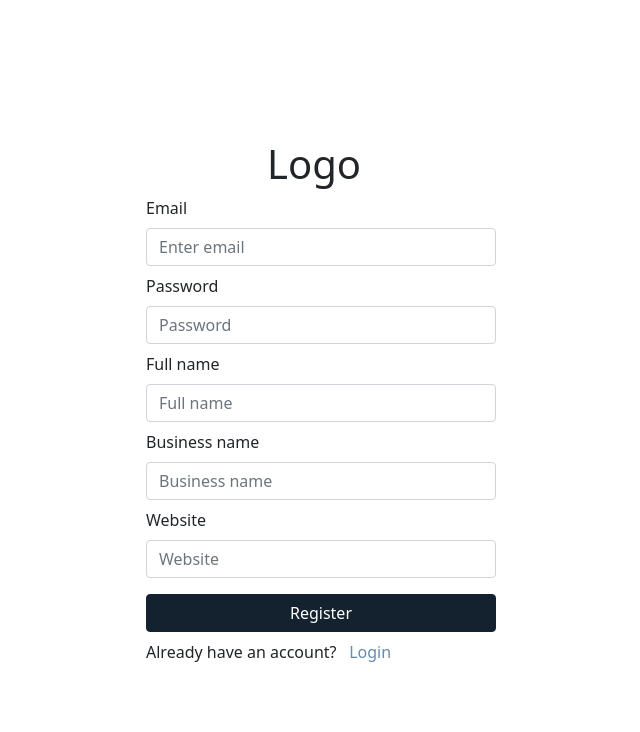
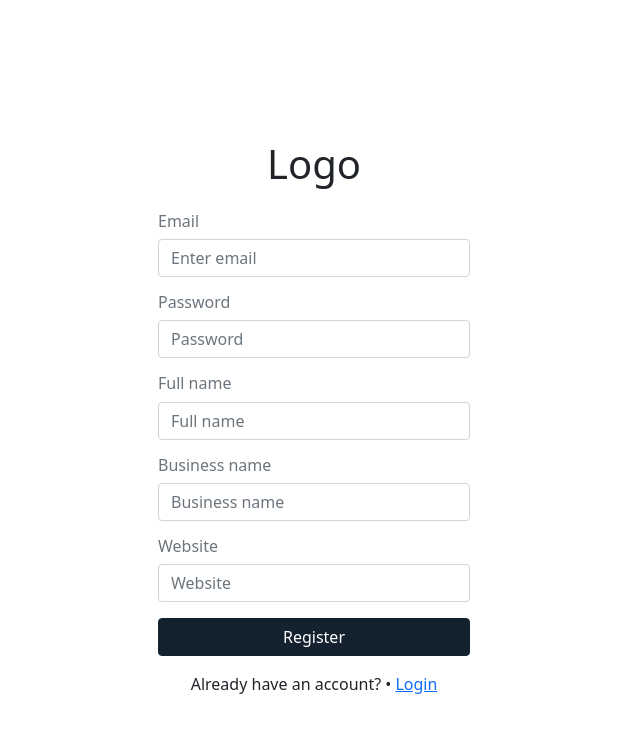
Before and after one commit to BramwellHorace-FS/inventera, a React (Create React App) app in the folder reactjs/client/: page /register in a window 1280 px wide. Shown: the top 732 px of the page, without its empty margins (326-966 px from the left). Built offline with nearby package versions, Linux system fonts and the light colour scheme.

Commit message:
updated all forms. Removed CSS modules and replaced with BootStrap

```diff
--- a/reactjs/client/src/components/button/button.module.css
+++ /dev/null
@@ -1,9 +0,0 @@
-.btnPrimary {
-  color: #fff;
-  background-color: #17222f;
-  border-color: #17222f;
-  display: flex;
-  justify-content: space-around;
-  align-items: center;
-  column-gap: 1rem;
-}
--- a/reactjs/client/src/components/button/index.js
+++ b/reactjs/client/src/components/button/index.js
@@ -1,11 +1,14 @@
 import React from 'react';
 import PropTypes from 'prop-types';
 import { Button } from 'react-bootstrap';
-import Styles from './button.module.css';
 
 export default function PrimaryButton({ children, onClick }) {
   return (
-    <Button onClick={onClick} variant="primary" className={Styles.btnPrimary}>
+    <Button
+      onClick={onClick}
+      variant="primary"
+      className="d-flex justify-content-center align-items-center gap-2"
+    >
       {children}
     </Button>
   );
--- a/reactjs/client/src/components/forms/loginForm.js/index.js
+++ b/reactjs/client/src/components/forms/loginForm.js/index.js
@@ -1,8 +1,6 @@
 import { useState } from 'react';
 import { Link } from 'react-router-dom';
-import Form from 'react-bootstrap/Form';
-import Button from 'react-bootstrap/Button';
-import Styles from './loginForm.module.css';
+import { Form, Button, Container, Row, Col } from 'react-bootstrap';
 
 export default function LoginForm() {
   const [validated, setValidated] = useState(false);
@@ -22,33 +20,46 @@ export default function LoginForm() {
     <>
       <Form noValidate validated={validated} onSubmit={handleSubmit}>
         <Form.Group>
-          <Form.Label className={Styles.label}>
-            Email (demo@demo.com)
+          <Container fluid>
+            <Row>
+              <Col>
+                <Form.Label className="text-muted h6 mt-3">
+                  Email (demo@demo.com){' '}
+                </Form.Label>
                 <Form.Control type="email" placeholder="Enter email" required />
                 <Form.Control.Feedback type="invalid">
                   Please enter a valid email.
                 </Form.Control.Feedback>
-          </Form.Label>
+              </Col>
+            </Row>
+          </Container>
         </Form.Group>
         <Form.Group>
-          <Form.Label className={Styles.label}>
+          <Container fluid>
+            <Row>
+              <Col>
+                <Form.Label className="text-muted h6 mt-3">
                   Password (demo)
+                </Form.Label>
                 <Form.Control type="password" placeholder="Password" required />
                 <Form.Control.Feedback type="invalid">
                   Please enter a password.
                 </Form.Control.Feedback>
-          </Form.Label>
+              </Col>
+            </Row>
+          </Container>
         </Form.Group>
-        <Button variant="primary" type="submit" className={Styles.submitBtn}>
+
+        <Container fluid className="mt-3">
+          <Button variant="primary" type="submit" className="w-100">
             Login
           </Button>
+        </Container>
       </Form>
-      <div className={Styles.linkGroup}>
-        <p> Do not have an account? </p>
-        <Link to="/register" className={Styles.link}>
-          Register
-        </Link>
-      </div>
+      <Container fluid className="d-flex gap-1 mt-3 justify-content-center">
+        <p>Do not have an account? • </p>
+        <Link to="/register">Register</Link>
+      </Container>
     </>
   );
 }
--- a/reactjs/client/src/components/forms/loginForm.js/loginForm.module.css
+++ /dev/null
@@ -1,32 +0,0 @@
-.form {
-}
-
-.label {
-  width: 350px;
-  row-gap: 0.5rem;
-  display: flex;
-  justify-content: flex-start;
-  align-items: flex-start;
-  flex-direction: column;
-  margin-top: 0.5rem;
-}
-
-.submitBtn {
-  background-color: #142230;
-  border: 1px solid #142230;
-  width: 350px;
-  margin-top: 0.5rem;
-}
-
-.linkGroup {
-  display: grid;
-  grid-template-columns: 55% 45%;
-  grid-gap: 0.1rem;
-  margin-top: 0.5rem;
-}
-
-.link {
-  color: #638bb3;
-  text-decoration: none;
-  font-size: 1rem;
-}
--- a/reactjs/client/src/components/forms/productForm/index.js
+++ b/reactjs/client/src/components/forms/productForm/index.js
@@ -44,7 +44,7 @@ export default function ProductForm({ handleClose }) {
           <Row>
             <Col>
               <Form.Label className="text-muted h6 mt-3">
-                Current Stock Level{' '}
+                Current Stock Level
               </Form.Label>
               <Form.Control
                 type="number"
@@ -119,12 +119,13 @@ export default function ProductForm({ handleClose }) {
             <Col>
               <Form.Label className="text-muted h6 mt-3">Unit Type </Form.Label>
               <Form.Select required>
-                <option value="oz">Ounces</option>
-                <option value="g">Grams</option>
-                <option value="kg">Kilograms</option>
-                <option value="ml">Milliliters</option>
-                <option value="l">Liters</option>
+                <option value="kg">Kilograms (kg)</option>
+                <option value="g">Grams (g)</option>
+                <option value="l">Liters (l)</option>
+                <option value="ml">Milliliters (ml)</option>
                 <option value="piece">Pieces</option>
+                <option value="lb">Pounds (lb)</option>
+                <option value="oz">Ounces (oz)</option>
               </Form.Select>
               <Form.Control.Feedback type="invalid">
                 Please select a unit type.
--- a/reactjs/client/src/components/forms/productionForm/index.js
+++ b/reactjs/client/src/components/forms/productionForm/index.js
@@ -1,9 +1,13 @@
 import { useState } from 'react';
-import Form from 'react-bootstrap/Form';
-import Button from 'react-bootstrap/Button';
-import ButtonGroup from 'react-bootstrap/ButtonGroup';
+import {
+  Form,
+  Button,
+  ButtonGroup,
+  Container,
+  Row,
+  Col,
+} from 'react-bootstrap';
 import PropTypes from 'prop-types';
-import Styles from './productionForm.module.css';
 
 export default function ProductionForm({ handleClose }) {
   const [validated, setValidated] = useState(false);
@@ -19,51 +23,94 @@ export default function ProductionForm({ handleClose }) {
   };
 
   return (
-    <Form
-      noValidate
-      validated={validated}
-      onSubmit={handleSubmit}
-      className={Styles.form}
-    >
+    <Form noValidate validated={validated} onSubmit={handleSubmit}>
       <Form.Group>
-        <Form.Label className={Styles.label}>
+        <Container fluid>
+          <Row>
+            <Col>
+              <Form.Label className="text-muted h6 mt-3">
                 Production Name
-          <Form.Control required type="text" placeholder="Production Name" />
               </Form.Label>
+              <Form.Control
+                required
+                type="text"
+                placeholder="Production Name"
+              />
+              <Form.Control.Feedback type="invalid">
+                Please enter a name for the production.
+              </Form.Control.Feedback>
+            </Col>
+          </Row>
+        </Container>
       </Form.Group>
+
       <Form.Group>
-        <Form.Label className={Styles.label}>
+        <Container fluid>
+          <Row>
+            <Col>
+              <Form.Label className="text-muted h6 mt-3">
                 Items to make
+              </Form.Label>
               <Form.Select required>
-            <option>Select product</option>
+                <option selected disabled value="">
+                  Select product
+                </option>
               </Form.Select>
+              <Form.Control.Feedback type="invalid">
+                Please enter a name for the production.
+              </Form.Control.Feedback>
+            </Col>
+          </Row>
+        </Container>
+      </Form.Group>
+
+      <Form.Group>
+        <Container fluid>
+          <Row>
+            <Col>
+              <Form.Label className="text-muted h6 mt-3">
+                Number of items to make
               </Form.Label>
+              <Form.Control required type="number" placeholder="0" />
+              <Form.Control.Feedback type="invalid">
+                Please enter a number of items to make.
+              </Form.Control.Feedback>
+            </Col>
+          </Row>
+        </Container>
       </Form.Group>
-      <Form.Group>
-        <Form.Label className={Styles.label}>
-          Number of items to make
-          <Form.Control required type="number" placeholder="0" />
-        </Form.Label>
-      </Form.Group>
+
+      <Form.Group className="mt-3">
+        <Container fluid>
+          <Row>
+            <Col>
               <Button variant="secondary" type="button">
                 Add Product
               </Button>
+            </Col>
+          </Row>
+        </Container>
+      </Form.Group>
+
       <Form.Group>
-        <Form.Label className={Styles.label}>
-          Due Date
+        <Container fluid>
+          <Row>
+            <Col>
+              <Form.Label className="text-muted h6 mt-3">Due Date</Form.Label>
               <Form.Control required type="date" placeholder="Due Date" />
-        </Form.Label>
+              <Form.Control.Feedback type="invalid">
+                Please enter a due date.
+              </Form.Control.Feedback>
+            </Col>
+          </Row>
+        </Container>
       </Form.Group>
-      <ButtonGroup className={Styles.btnGroup}>
-        <Button
-          variant="secondary"
-          type="button"
-          onClick={handleClose}
-          className={Styles.cancelBtn}
-        >
+
+      <ButtonGroup className="mt-3 d-flex gap-3 p-2">
+        <Button variant="secondary" type="button" onClick={handleClose}>
           Cancel
         </Button>
-        <Button variant="primary" type="submit" className={Styles.submitBtn}>
+        <Button variant="primary" type="submit">
           Save
         </Button>
       </ButtonGroup>
--- a/reactjs/client/src/components/forms/productionForm/productionForm.module.css
+++ /dev/null
@@ -1,29 +0,0 @@
-.label {
-  width: 100%;
-  row-gap: 0.5rem;
-  display: flex;
-  justify-content: flex-start;
-  align-items: flex-start;
-  flex-direction: column;
-  margin-top: 0.5rem;
-}
-
-.btnGroup {
-  display: flex;
-  justify-content: flex-end;
-  align-items: center;
-  flex-direction: row;
-  margin-top: 1rem;
-  column-gap: 1rem;
-}
-
-.submitBtn {
-  background-color: #142230;
-  border: 1px solid #142230;
-}
-
-.cancelBtn {
-  background: transparent;
-  border: 1px solid #142230;
-  color: #142230;
-}
--- a/reactjs/client/src/components/forms/registerForm/index.js
+++ b/reactjs/client/src/components/forms/registerForm/index.js
@@ -1,8 +1,6 @@
 import { useState } from 'react';
 import { Link } from 'react-router-dom';
-import Form from 'react-bootstrap/Form';
-import Button from 'react-bootstrap/Button';
-import Styles from './registerForm.module.css';
+import { Form, Button, Container, Row, Col } from 'react-bootstrap';
 
 export default function RegisterForm() {
   const [validated, setValidated] = useState(false);
@@ -21,55 +19,84 @@ export default function RegisterForm() {
     <>
       <Form noValidate validated={validated} onSubmit={handleSubmit}>
         <Form.Group>
-          <Form.Label className={Styles.label}>
-            Email
+          <Container fluid>
+            <Row>
+              <Col>
+                <Form.Label className="text-muted h6 mt-3">Email</Form.Label>
                 <Form.Control type="email" placeholder="Enter email" required />
                 <Form.Control.Feedback type="invalid">
                   Please enter a valid email.
                 </Form.Control.Feedback>
-          </Form.Label>
+              </Col>
+            </Row>
+          </Container>
         </Form.Group>
+
         <Form.Group>
-          <Form.Label className={Styles.label}>
-            Password
+          <Container fluid>
+            <Row>
+              <Col>
+                <Form.Label className="text-muted h6 mt-3">Password</Form.Label>
                 <Form.Control type="password" placeholder="Password" required />
                 <Form.Control.Feedback type="invalid">
                   Please enter a password.
                 </Form.Control.Feedback>
+              </Col>
+            </Row>
+          </Container>
+        </Form.Group>
+
+        <Form.Group>
+          <Container fluid>
+            <Row>
+              <Col>
+                <Form.Label className="text-muted h6 mt-3">
+                  Full name
                 </Form.Label>
-        </Form.Group>
-        <Form.Group>
-          <Form.Label className={Styles.label}>
-            Full name
                 <Form.Control type="text" placeholder="Full name" required />
                 <Form.Control.Feedback type="invalid">
                   Please enter a full name.
                 </Form.Control.Feedback>
+              </Col>
+            </Row>
+          </Container>
+        </Form.Group>
+
+        <Form.Group>
+          <Container fluid>
+            <Row>
+              <Col>
+                <Form.Label className="text-muted h6 mt-3">
+                  Business name
                 </Form.Label>
+                <Form.Control type="text" placeholder="Business name" />
+              </Col>
+            </Row>
+          </Container>
         </Form.Group>
+
         <Form.Group>
-          <Form.Label className={Styles.label}>
-            Business name
-            <Form.Control type="text" placeholder="Business name" />
-          </Form.Label>
+          <Container fluid>
+            <Row>
+              <Col>
+                <Form.Label className="text-muted h6 mt-3">Website </Form.Label>
+                <Form.Control type="text" placeholder="Website" />
+              </Col>
+            </Row>
+          </Container>
         </Form.Group>
-        <Form.Group>
-          <Form.Label className={Styles.label}>
-            Website
-            <Form.Control type="text" placeholder="Website" />
-          </Form.Label>
-        </Form.Group>
-        <Button variant="primary" type="submit" className={Styles.submitBtn}>
+
+        <Container fluid className="mt-3">
+          <Button variant="primary" type="submit" className="w-100">
             Register
           </Button>
+        </Container>
       </Form>
 
-      <div className={Styles.linkGroup}>
-        <p>Already have an account?</p>
-        <Link className={Styles.link} to="/">
-          Login
-        </Link>
-      </div>
+      <Container className="d-flex gap-1 mt-3 justify-content-center">
+        <p>Already have an account? • </p>
+        <Link to="/">Login</Link>
+      </Container>
     </>
   );
 }
--- a/reactjs/client/src/components/forms/registerForm/registerForm.module.css
+++ /dev/null
@@ -1,32 +0,0 @@
-.form {
-}
-
-.label {
-  width: 350px;
-  row-gap: 0.5rem;
-  display: flex;
-  justify-content: flex-start;
-  align-items: flex-start;
-  flex-direction: column;
-  margin-top: 0.5rem;
-}
-
-.submitBtn {
-  background-color: #142230;
-  border: 1px solid #142230;
-  width: 350px;
-  margin-top: 0.5rem;
-}
-
-.linkGroup {
-  display: grid;
-  grid-template-columns: 60% 40%;
-  grid-gap: 0.1rem;
-  margin-top: 0.5rem;
-}
-
-.link {
-  color: #638bb3;
-  text-decoration: none;
-  font-size: 1rem;
-}
```
Lines whose indentation alone changed are shown as unchanged.
